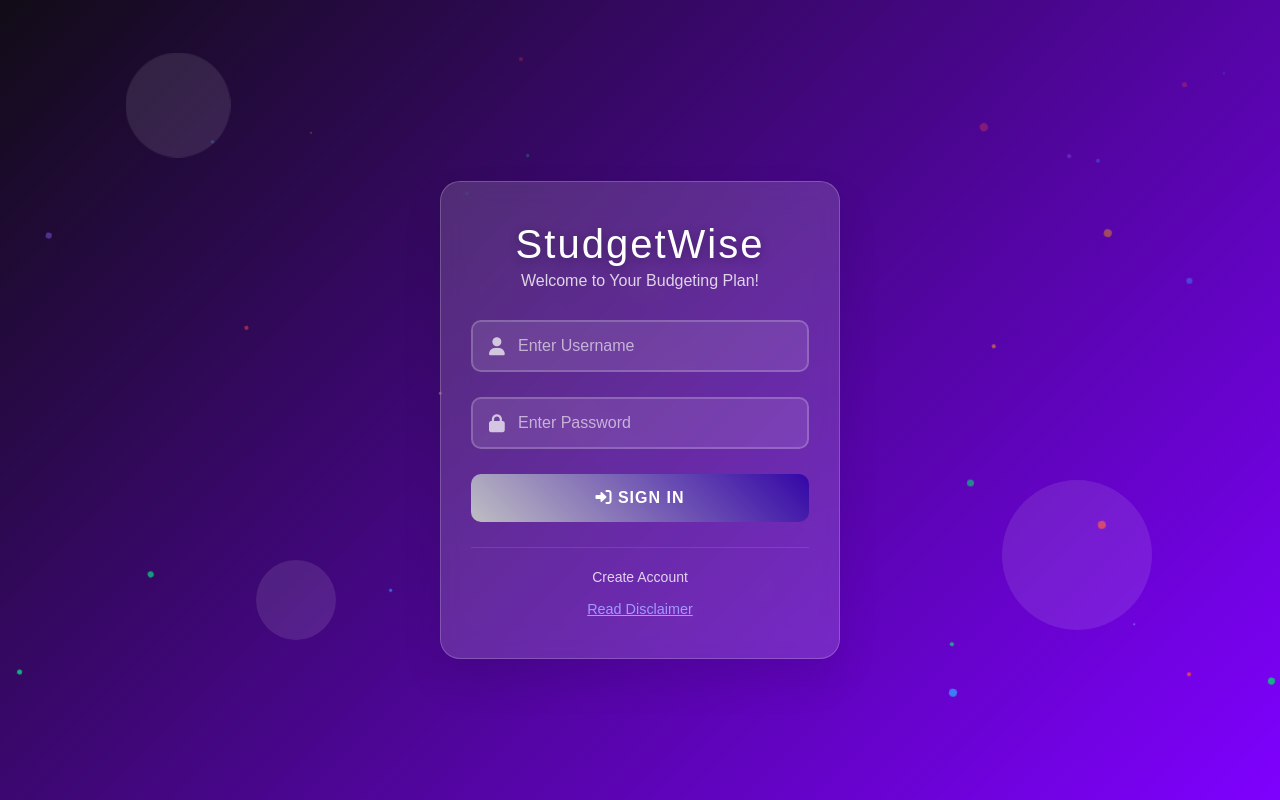
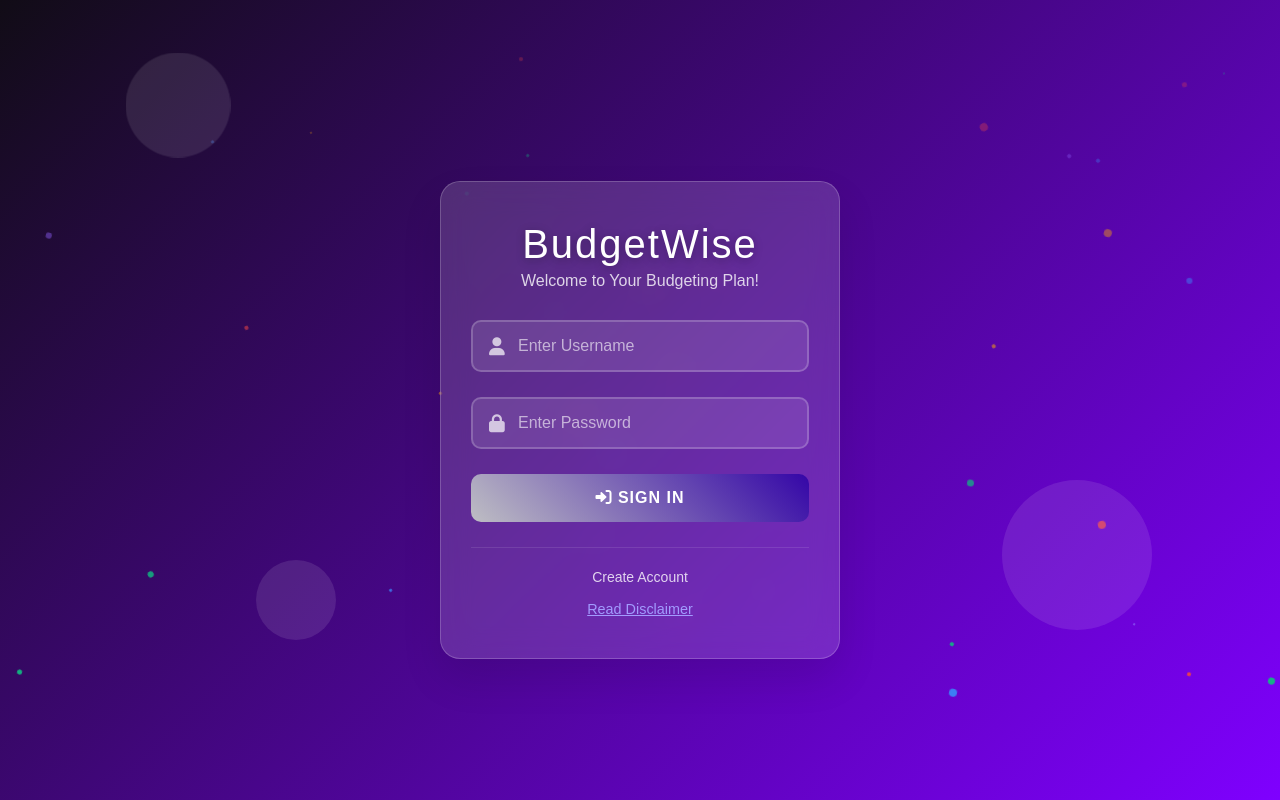
Before and after one commit to FranCdeR/BudgetWise, a website: page public/index.html in a window 1280 px wide. Drawn offline with Linux system fonts and the light colour scheme.

Commit message:
Update index.html

```diff
--- a/public/index.html
+++ b/public/index.html
@@ -63,7 +63,7 @@
         <div class="container">
             <div class="login-card">
                 <div class="logo-section">
-                    <h1 class="logo-text">StudgetWise</h1>
+                    <h1 class="logo-text">BudgetWise</h1>
                     <p class="logo-subtitle">Welcome to Your Budgeting Plan!</p>
                 </div>
 
```
